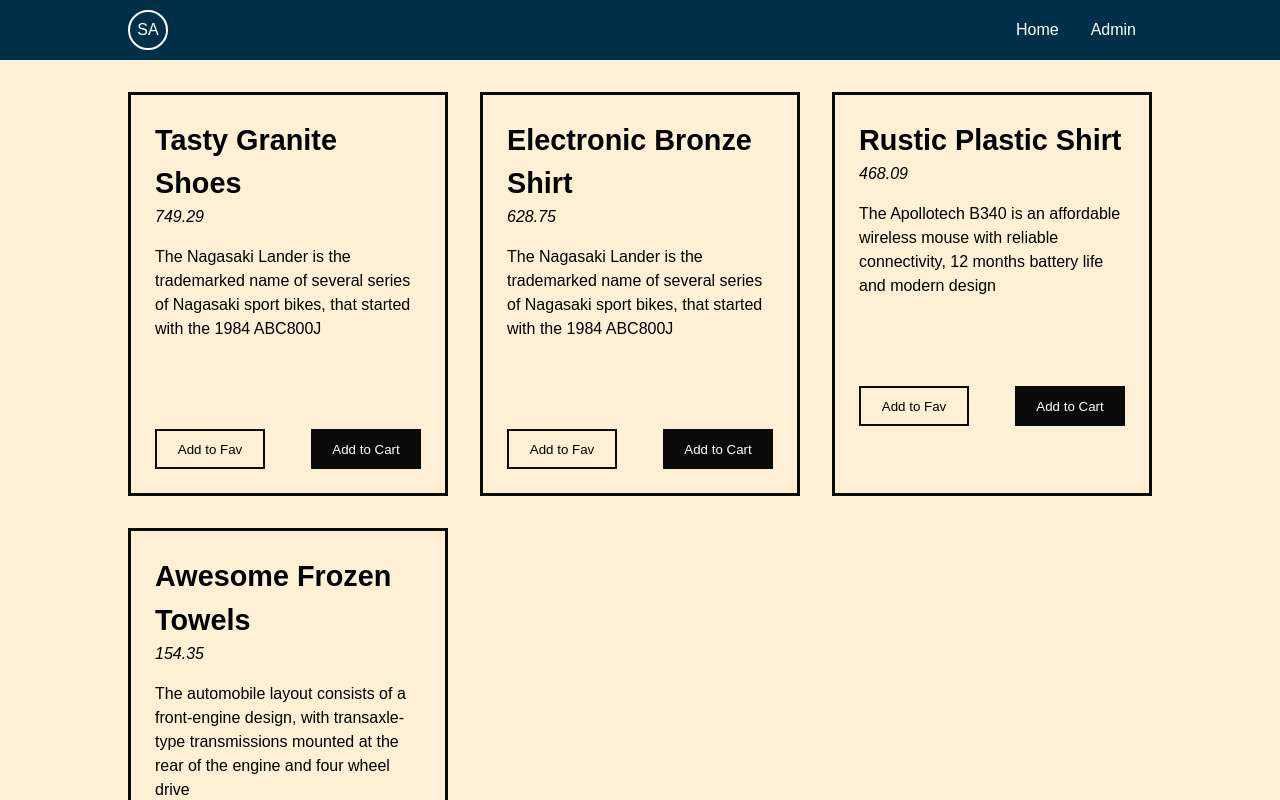
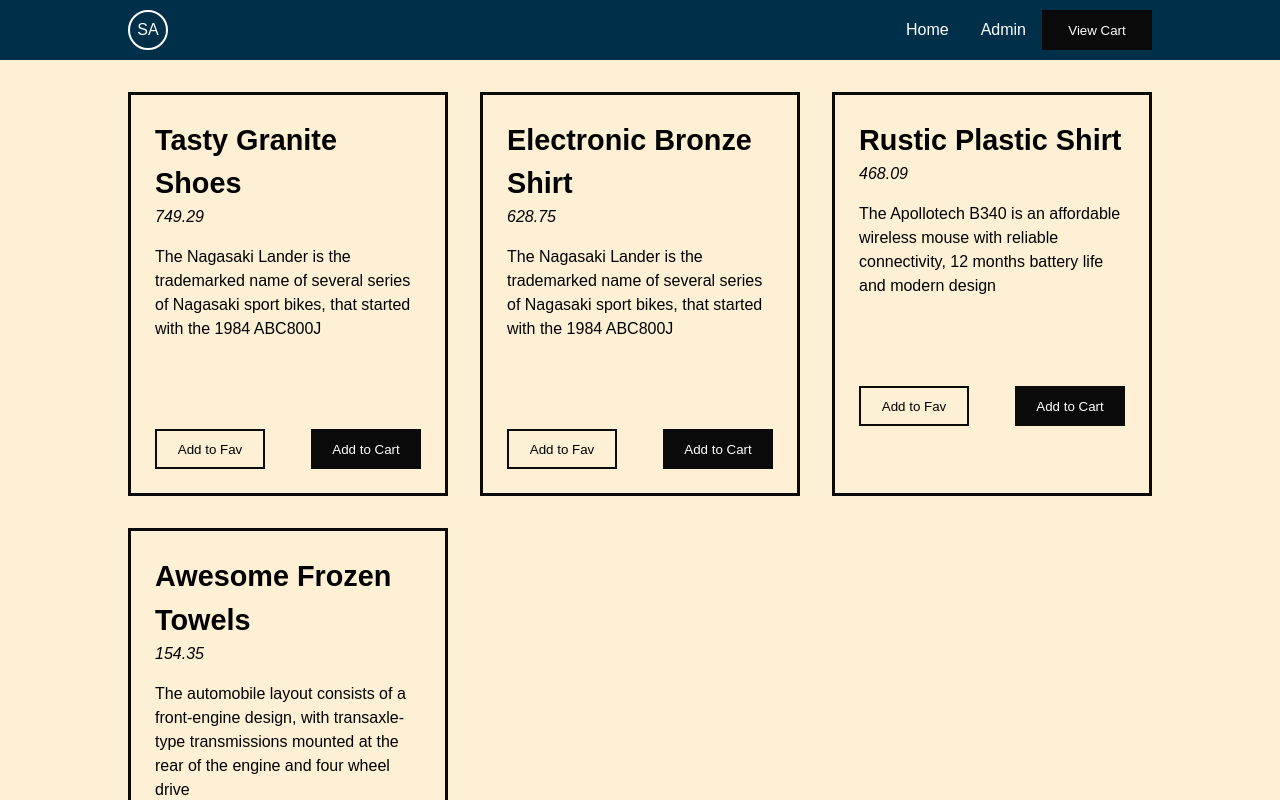
Before and after one commit to amoljagtap17/2024-react-training, a React (Vite) app: page / in a window 1280 px wide. Shown: the top 800 px of the page. Built offline with nearby package versions, Linux system fonts and the light colour scheme.

Commit message:
day 1: add view cart button

```diff
--- a/src/components/section/layout/Navbar/Nav/Nav.module.less
+++ b/src/components/section/layout/Navbar/Nav/Nav.module.less
@@ -1,4 +1,7 @@
 .Nav {
+  &__root {
+    display: flex;
+  }
   &__nav {
     display: flex;
   }
--- a/src/components/section/layout/Navbar/Nav/index.tsx
+++ b/src/components/section/layout/Navbar/Nav/index.tsx
@@ -1,4 +1,4 @@
-import { Link } from "../../../../lib";
+import { Button, Link } from "../../../../lib";
 import styles from "./Nav.module.less";
 
 const navLinks = [
@@ -22,6 +22,7 @@ export function Nav() {
           </li>
         ))}
       </ul>
+      <Button variant="contained">View Cart</Button>
     </nav>
   );
 }
```
